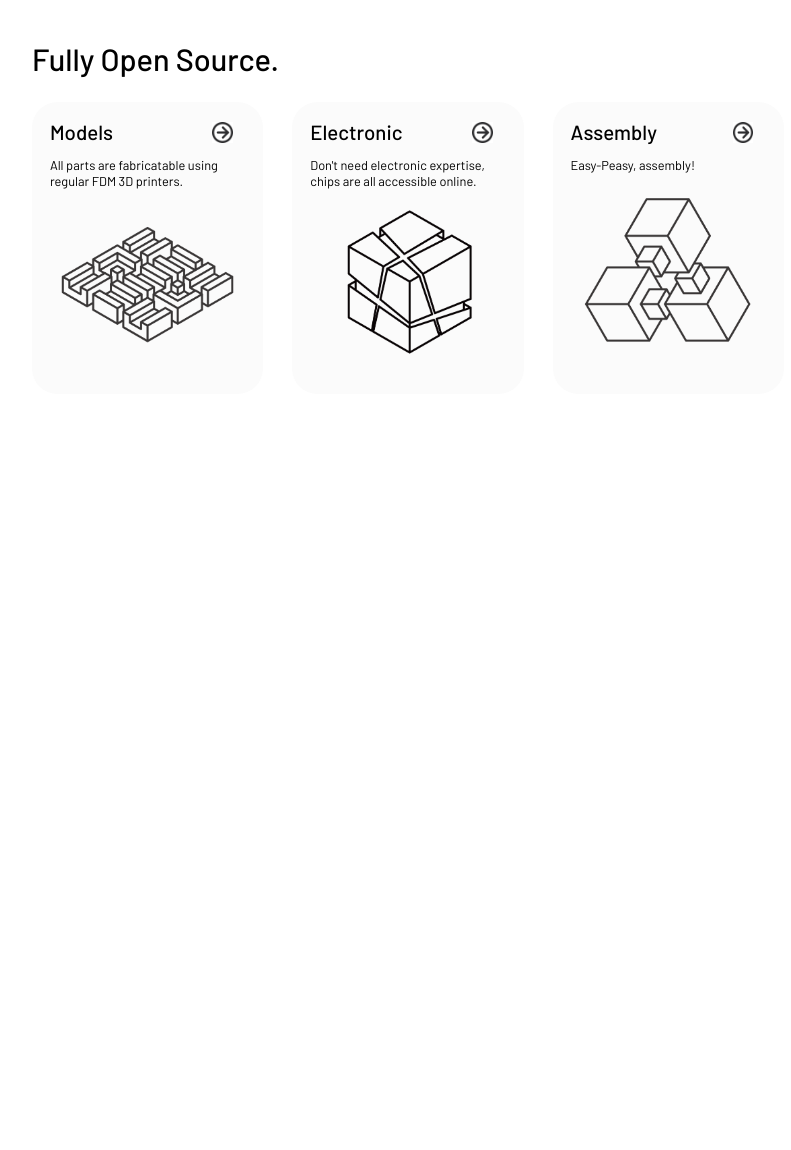
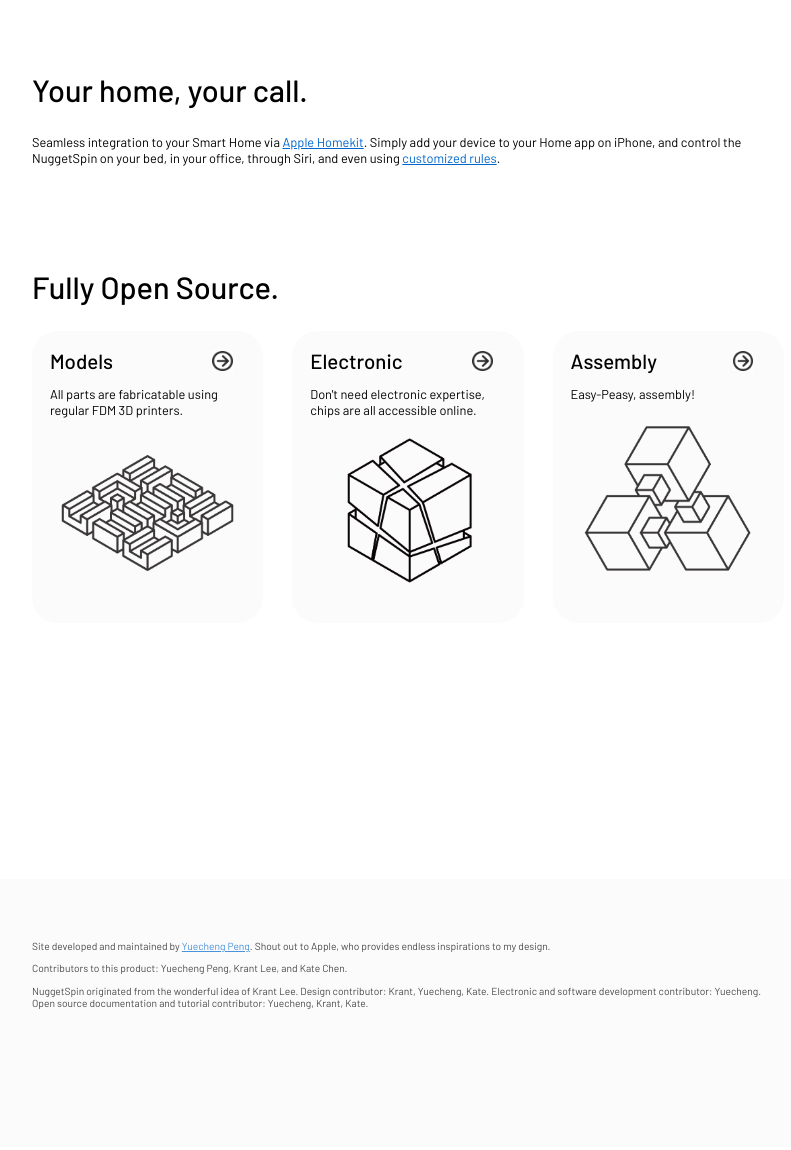
Before and after one commit to NuggetSpin/NuggetSpin.github.io, a plain HTML site: page index.html in a window 1280 px wide. Shown: the part 900-2050 px from the top of the page, without its empty margins (232-1023 px from the left). Before the commit the page ends 1558 px from the top, so only its background shows below. Drawn offline with nearby package versions, Linux system fonts and the light colour scheme.

Commit message:
text add

```diff
--- a/index.html
+++ b/index.html
@@ -208,7 +208,11 @@
     </div>
 
     <div style="margin: 0 20rem 0 20rem;">
-        <h1 style="margin: 20rem 0 20rem 0;">NuggetSpin</h1>
+        <div style="display: flex; padding: 20rem 0 20rem 0; align-items: center;">
+            <h1 style="margin-right: 1rem;">NuggetSpin</h1>
+            <img src="image/nugget_icon.png" alt="" style="height: fit-content; width: 4rem;">
+        </div>
+
         <p>video here</p>
         <h1 style="margin-bottom: 2rem;">Feeling lazy? We’re here to help.</h1>
         <p>Scenario intro, with story boards</p>
@@ -216,6 +220,15 @@
 
         <h1 style="margin-bottom: 2rem;">Spin! Nuggets.</h1>
         <p>Function intro, with sketch story boards</p>
+        <div style="margin-bottom: 8rem;"></div>
+
+        <h1 style="margin-bottom: 2rem;">Your home, your call.</h1>
+        <p>Seamless integration to your Smart Home via <a href="https://www.apple.com/home-app/" target="_blank">Apple
+                Homekit</a>.
+            Simply add your device to your Home app on iPhone, and control the NuggetSpin on your bed, in your office,
+            through Siri, and even using <a href="https://support.apple.com/en-us/102313" target="_blank">customized
+                rules</a>.
+        </p>
         <div style="margin-bottom: 8rem;"></div>
 
         <h1 style="margin-bottom: 2rem;">Fully Open Source.</h1>
@@ -250,7 +263,17 @@
             </div>
         </div>
         <div style="padding-top: 20rem;"></div>
-
+    </div>
+    <div style="background-color: #fbfbfb;">
+        <div style="padding: 4rem 20rem 10rem 20rem; opacity: 0.7;">
+            <p style="font-size: 0.8rem;">Site developed and maintained by <a style="font-size: 0.8rem;"
+                    href="https://github.com/YueChengPeng">Yuecheng Peng</a>. Shout out
+                to Apple, who provides endless inspirations to my design.</p>
+            <p style="font-size: 0.8rem;">Contributors to this product: Yuecheng Peng, Krant Lee, and Kate Chen.</p>
+            <p style="font-size: 0.8rem;">NuggetSpin originated from the wonderful idea of Krant Lee. Design
+                contributor: Krant, Yuecheng, Kate. Electronic and software development contributor: Yuecheng. Open
+                source documentation and tutorial contributor: Yuecheng, Krant, Kate. </p>
+        </div>
     </div>
 
     <script>
```
Also changed, not shown: image/nugget_icon.png (added).
